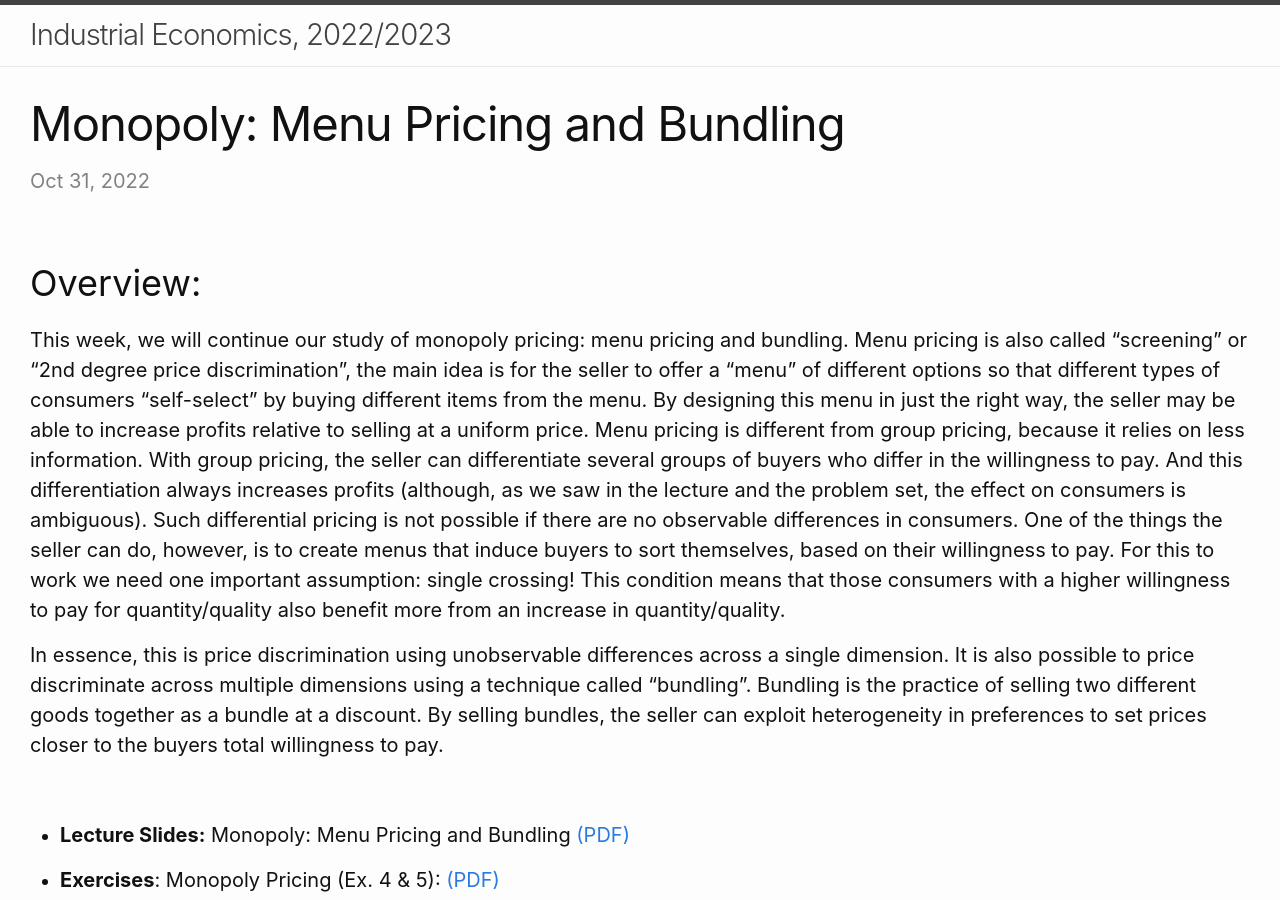
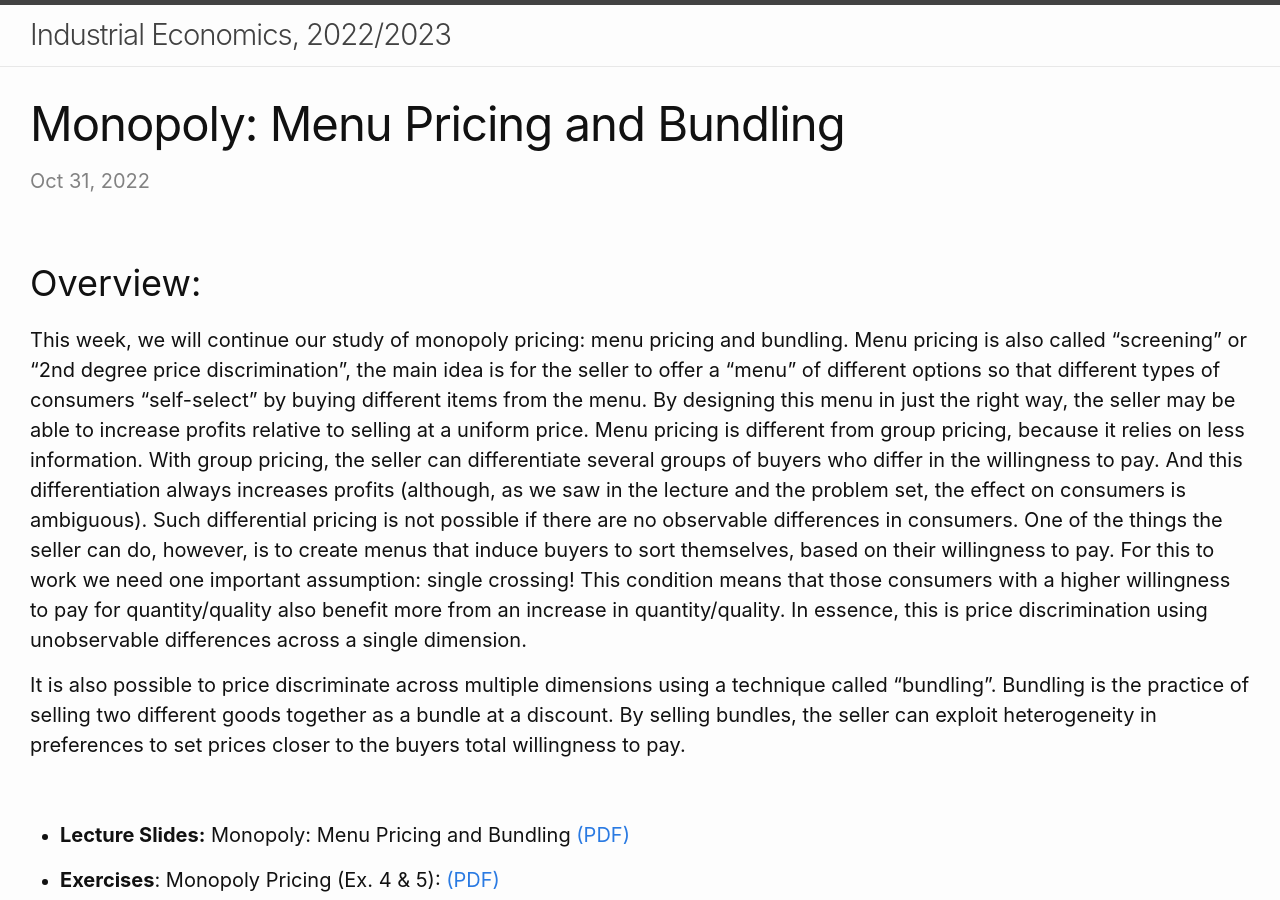
Before and after one commit to DrPeteAWag/Industrial2022, a Jekyll site: the page built from _posts/2022-10-31-5.md, in a window 1280 px wide and 900 px high. Built offline with Jekyll 4.4.1, drawn with Linux system fonts in a browser that asks for light colours.

Commit message:
Update 2022-10-31-5.md

```diff
--- a/_posts/2022-10-31-5.md
+++ b/_posts/2022-10-31-5.md
@@ -7,9 +7,9 @@ categories:
 
 ## Overview:
 
- This week, we will continue our study of monopoly pricing: menu pricing and bundling. Menu pricing is also called "screening" or "2nd degree price discrimination", the main idea is for the seller to offer a "menu" of different options so that different types of consumers "self-select" by buying different items from the menu. By designing this menu in just the right way, the seller may be able to increase profits relative to selling at a uniform price. Menu pricing is different from group pricing, because it relies on less information. With group pricing, the seller can differentiate several groups of buyers who differ in the willingness to pay. And this differentiation always increases profits (although, as we saw in the lecture and the problem set, the effect on consumers is ambiguous). Such differential pricing is not possible if there are no observable differences in consumers. One of the things the seller can do, however, is to create menus that induce buyers to sort themselves, based on their willingness to pay. For this to work we need one important assumption: single crossing! This condition means that those consumers with a higher willingness to pay for quantity/quality also benefit more from an increase in quantity/quality.
+ This week, we will continue our study of monopoly pricing: menu pricing and bundling. Menu pricing is also called "screening" or "2nd degree price discrimination", the main idea is for the seller to offer a "menu" of different options so that different types of consumers "self-select" by buying different items from the menu. By designing this menu in just the right way, the seller may be able to increase profits relative to selling at a uniform price. Menu pricing is different from group pricing, because it relies on less information. With group pricing, the seller can differentiate several groups of buyers who differ in the willingness to pay. And this differentiation always increases profits (although, as we saw in the lecture and the problem set, the effect on consumers is ambiguous). Such differential pricing is not possible if there are no observable differences in consumers. One of the things the seller can do, however, is to create menus that induce buyers to sort themselves, based on their willingness to pay. For this to work we need one important assumption: single crossing! This condition means that those consumers with a higher willingness to pay for quantity/quality also benefit more from an increase in quantity/quality. In essence, this is price discrimination using unobservable differences across a single dimension.
 
- In essence, this is price discrimination using unobservable differences across a single dimension. It is also possible to price discriminate across multiple dimensions using a technique called "bundling". Bundling is the practice of selling two different goods together as a bundle at a discount. By selling bundles, the seller can exploit heterogeneity in preferences to set prices closer to the buyers total willingness to pay.
+ It is also possible to price discriminate across multiple dimensions using a technique called "bundling". Bundling is the practice of selling two different goods together as a bundle at a discount. By selling bundles, the seller can exploit heterogeneity in preferences to set prices closer to the buyers total willingness to pay.
 
 <br>
 
```
